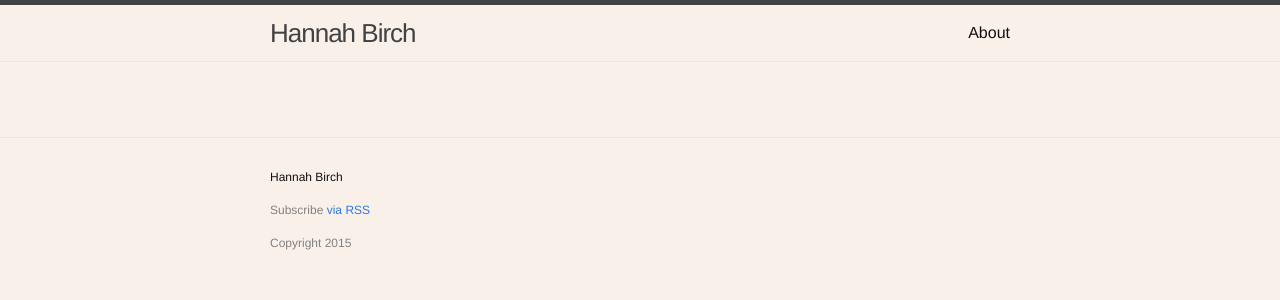
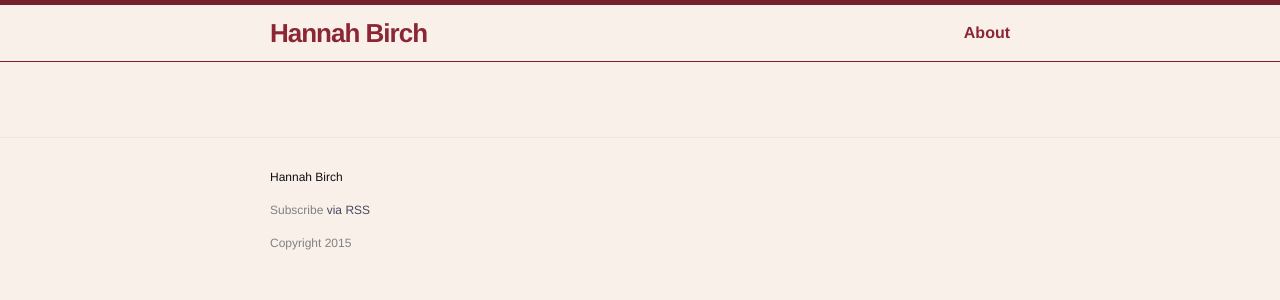
Before and after one commit to hannah-birch/hannah-birch.github.io, a Jekyll site: the page built from index.html, in a window 1280 px wide. Shown: the top 300 px of the page. Built offline with Jekyll 4.4.1, drawn with Linux system fonts in a browser that asks for light colours.

Commit message:
changes color palette

```diff
--- a/_sass/_base.scss
+++ b/_sass/_base.scss
@@ -93,7 +93,7 @@ a {
     text-decoration: none;
 
     &:visited {
-        color: darken($brand-color, 15%);
+        color: darken($brand-color, 5%);
     }
 
     &:hover {
--- a/_sass/_layout.scss
+++ b/_sass/_layout.scss
@@ -2,9 +2,10 @@
  * Site header
  */
 .site-header {
-    border-top: 5px solid $grey-color-dark;
-    border-bottom: 1px solid $grey-color-light;
+    border-top: 5px solid $accent-color-dark;
+    border-bottom: 1px solid $accent-color-dark;
     min-height: 56px;
+    font-weight: bold;
 
     // Positioning context for the mobile navigation icon
     position: relative;
@@ -19,20 +20,19 @@
 
     &,
     &:visited {
-        color: $grey-color-dark;
+        color: $accent-color;
     }
 }
 
 .site-nav {
     float: right;
     line-height: 56px;
-
     .menu-icon {
         display: none;
     }
 
     .page-link {
-        color: $text-color;
+        color: $accent-color;
         line-height: $base-line-height;
 
         // Gaps between nav items, but not on the first one
--- a/css/main.scss
+++ b/css/main.scss
@@ -15,11 +15,15 @@ $spacing-unit:     30px;
 
 $text-color:       #111;
 $background-color: #f9f0ea;
-$brand-color:      #2a7ae2;
+$brand-color:      #444A5E;
+
+$accent-color:     #8B2635;
+$accent-color-light: lighten($accent-color, 40%);
+$accent-color-dark: darken($accent-color, 5%);
 
 $grey-color:       #828282;
 $grey-color-light: lighten($grey-color, 40%);
-$grey-color-dark:  darken($grey-color, 25%);
+$grey-color-dark:  darken($grey-color, 5%);
 
 // Width of the content area
 $content-width:    800px;
```
Also changed, not shown: 4 other files.
